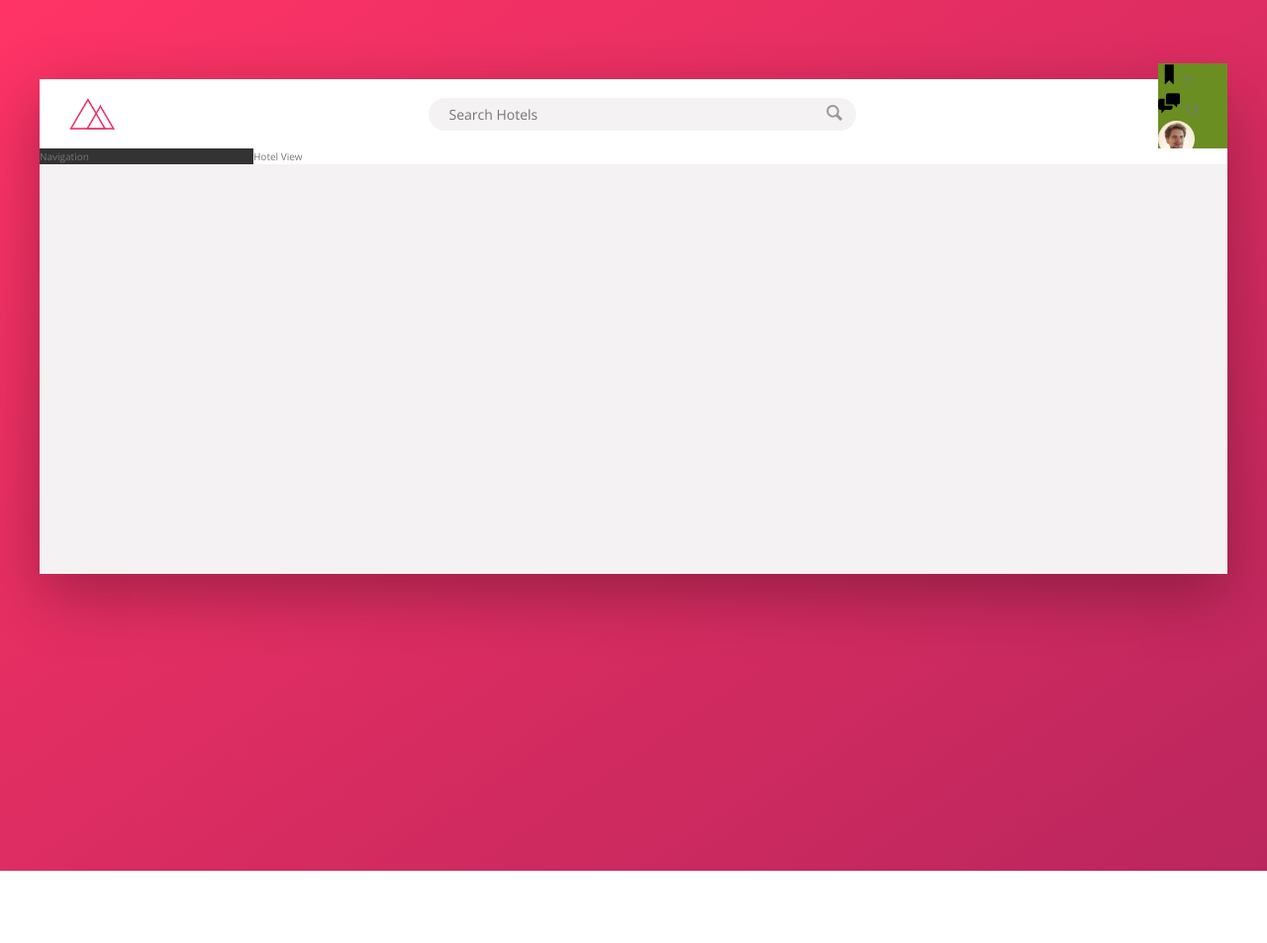
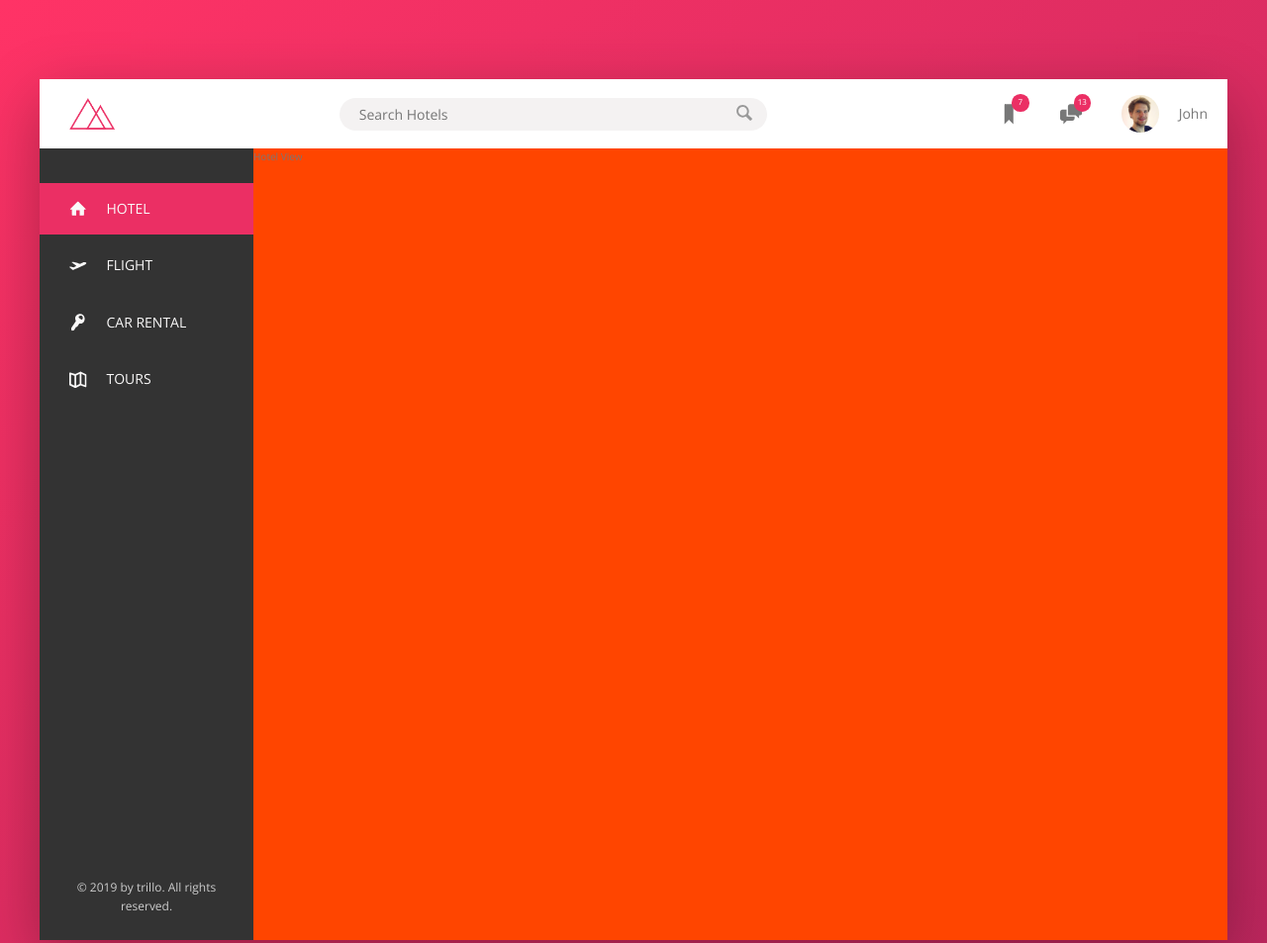
Before and after one commit to abhilashasokan/Trillo, a website: page index.html in a window 1280 px wide. Shown: the top 953 px of the page at 99% size. Before the commit the page ends 880 px from the top, so only its background shows below. Drawn offline with nearby package versions, Linux system fonts and the light colour scheme.

Commit message:
Side bar comlete

```diff
--- a/index.html
+++ b/index.html
@@ -54,7 +54,43 @@
       </header>
       <div class="content">
         <nav class="sidebar">
-          Navigation
+          <ul class="side-nav">
+            <li class="side-nav__item side-nav__item--active">
+              <a href="#" class="side-nav__link">
+                <svg class="side-nav__icon">
+                  <use xlink:href="img/sprite.svg#icon-home"></use>
+                </svg>
+                <span>Hotel</span>
+              </a>
+            </li>
+            <li class="side-nav__item">
+              <a href="#" class="side-nav__link">
+                <svg class="side-nav__icon">
+                  <use xlink:href="img/sprite.svg#icon-aircraft-take-off"></use>
+                </svg>
+                <span>Flight</span>
+              </a>
+            </li>
+            <li class="side-nav__item">
+              <a href="#" class="side-nav__link">
+                <svg class="side-nav__icon">
+                  <use xlink:href="img/sprite.svg#icon-key"></use>
+                </svg>
+                <span>Car Rental</span>
+              </a>
+            </li>
+            <li class="side-nav__item">
+              <a href="#" class="side-nav__link">
+                <svg class="side-nav__icon">
+                  <use xlink:href="img/sprite.svg#icon-map"></use>
+                </svg>
+                <span>Tours</span>
+              </a>
+            </li>
+          </ul>
+          <div class="legal">
+              &copy; 2019 by trillo. All rights reserved.
+          </div>
         </nav>
         <main class="hotel-view">
           Hotel View
--- a/sass/_component.scss
+++ b/sass/_component.scss
@@ -66,30 +66,122 @@
 // USER NAVIGATION
 
 .user-nav {
-    background-color: olivedrab;
+    display: flex;
+    align-items: center;
+    align-self:stretch;
+    & > * {
+        padding: 0 2rem;
+        cursor: pointer;
+        height: 100%;
+        display: flex;
+        align-items: center;
+    }
+
+    & > *:hover {
+        background-color: var(--color-grey-light-2);
+    }
+
     &__icon-box {
-
+        position: relative;
     }
 
     &__icon {
         height: 2.25rem;
         width: 2.25rem;
+        fill: var(--color-grey-dark-2);
+
     }
 
     &__notification {
-
-    }
-
-    &__user {
-
+        font-size: .8rem;
+        height: 1.75rem;
+        width: 1.75rem;
+        border-radius: 50%;
+        background-color: var(--color-primary);
+        color: #ffffff;
+        position: absolute;
+        top: 1.5rem;
+        right: 1.1rem;
+        display: flex;
+        justify-content: center;
+        align-items: center;
     }
 
     &__user-photo {
         height: 3.75rem;
         border-radius: 50%;
+        margin-right: 2rem;
+    }
+}
+
+////////////////////////////////////////////////
+// SIDE NAVIGATION
+
+.side-nav {
+    font-size: 1.4rem;
+    list-style: none;
+    margin-top: 3.5rem;
+    &__item {
+        position: relative;
+        &:not(:last-child) {
+            margin-bottom: .5rem;
+        }
     }
 
-    &__user-name {
+    &__item::before {
+        content: "";
+        position: absolute;
+        top: 0;
+        left: 0;
+        height: 100%;
+        width: 3px;
+        background-color: var(--color-primary);
+        transform: scaleY(0);
+        transition: transform .2s,
+                    width .4s cubic-bezier(1,0,0,1) .2s,
+                    background-color .1s;
+    }
+
+    &__item:hover::before,
+    &__item--active::before {
+        transform: scaleY(1);
+        width: 100%;
+    }
+
+    &__item:active::before {
+        background-color: var(--color-primary-light);
+    }
+
+    &__link:link,
+    &__link:visited {
+        color: var(--color-grey-light-1);
+        text-decoration: none;
+        text-transform: uppercase;
+        display: block;
+        padding: 1.5rem 3rem;
+        position: relative;
+        z-index: 10;
+        display: flex;
+        align-items: center;
+    }
+
+    &__link {
 
     }
+
+    &__icon {
+        width: 1.75rem;
+        height: 1.75rem;
+        margin-right: 2rem;
+        fill: currentColor;
+    }
 }
+
+////////////////////////////////////////////////
+// LEGAL TEXT
+.legal {
+    font-size: 1.2rem;
+    color: var(--color-grey-light-4);
+    text-align: center;
+    padding: 2.5rem;
+}
--- a/sass/_layout.scss
+++ b/sass/_layout.scss
@@ -24,9 +24,14 @@
 .sidebar {
     background-color: var(--color-grey-dark-1);
     flex: 0 0 18%;
+    display: flex;
+    flex-direction: column;
+    justify-content: space-between;
 }
 
 .hotel-view {
     background-color: #fff;
+    background-color: orangered;
+    height: 80rem;
     flex: 1;
 }
```
Also changed, not shown: css/style.css.
